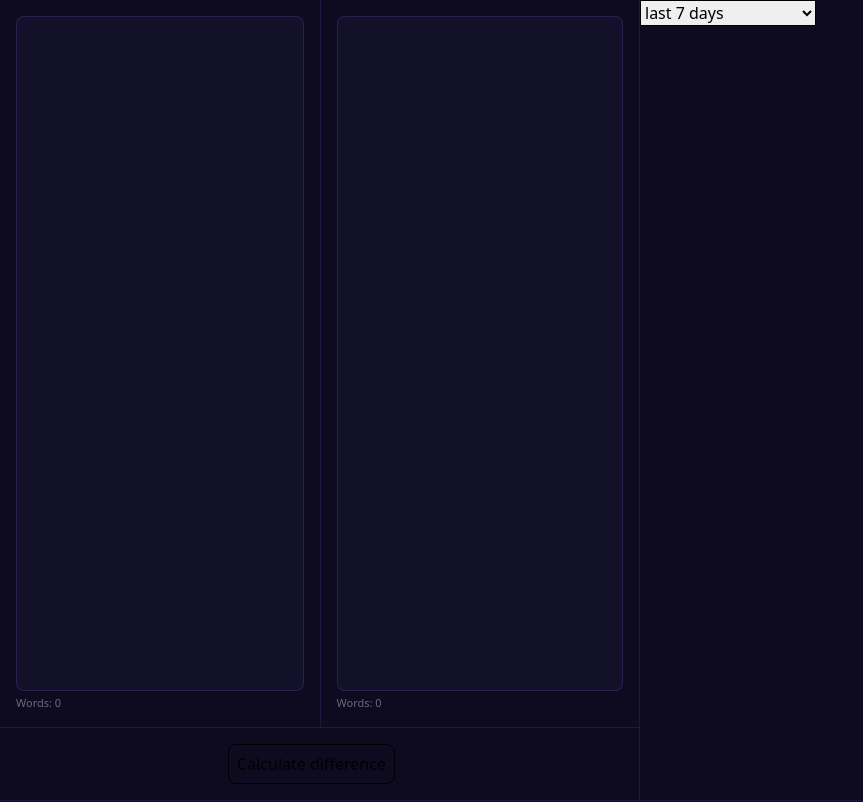
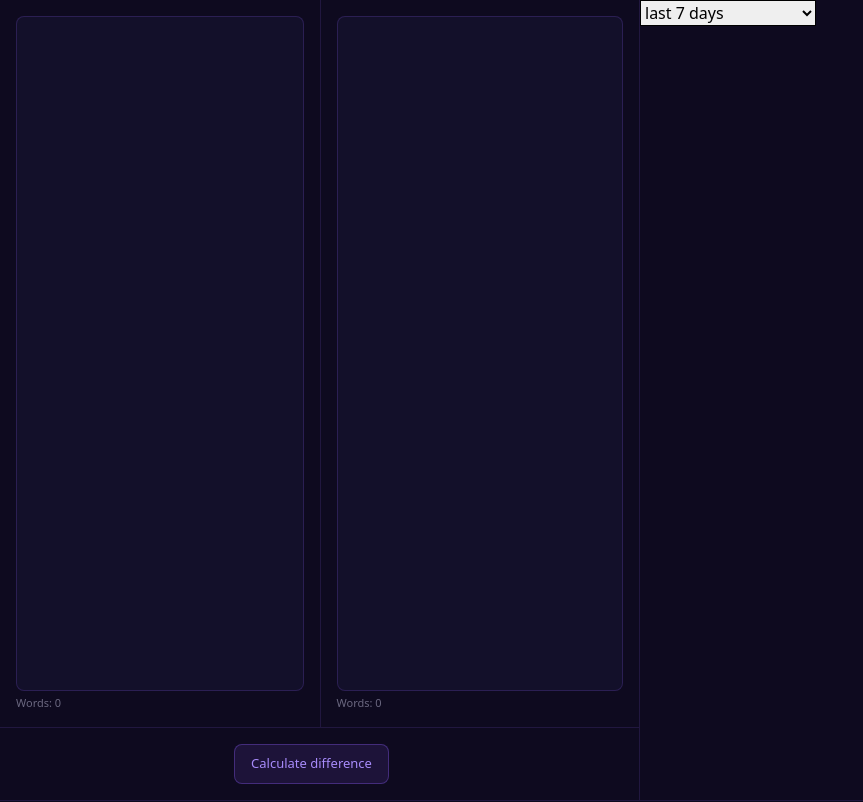
Before and after one commit to levithdev/PomoWords, a React (Vite) app: page / in a window 1280 px wide. Shown: the top 802 px of the page, without its empty margins (0-863 px from the left). Built offline with nearby package versions, Linux system fonts and the light colour scheme.

Commit message:
feat: redesign ButtonCalculateDifference with dark purple theme

```diff
--- a/src/components/ButtonCalculeteDiferrence.tsx
+++ b/src/components/ButtonCalculeteDiferrence.tsx
@@ -1,25 +1,37 @@
 interface ButtonCalculateDifferenceProps {
   onCalculateDifference: () => void
   onPomoVerification: () => void
-  difference: number | null;
+  difference: number | null
 }
 
-export function ButtonCalculateDiferrence(
-  { onCalculateDifference, onPomoVerification, difference }: ButtonCalculateDifferenceProps) {
-
+export function ButtonCalculateDiferrence({
+  onCalculateDifference,
+  onPomoVerification,
+  difference,
+}: ButtonCalculateDifferenceProps) {
   return (
     <button
-      className="border border-black rounded-lg min-h-10 pr-2 pl-2 min-w-16"
       onClick={() => {
         onCalculateDifference()
         onPomoVerification()
-      }}>
-      {difference === null ? (
-        "Calculate difference"
-      ) : (
-        difference
-      )}
+      }}
+      style={{
+        background: "rgba(139,92,246,0.12)",
+        border: "1px solid rgba(139,92,246,0.35)",
+        borderRadius: 8,
+        color: difference === null ? "#A78BFA" : difference >= 0 ? "#86EFAC" : "#FDA4AF",
+        fontSize: 13,
+        fontWeight: 500,
+        padding: "8px 16px",
+        cursor: "pointer",
+        transition: "background 0.15s, border-color 0.15s",
+        minWidth: 64,
+        minHeight: 40,
+      }}
+      onMouseEnter={(e) => (e.currentTarget.style.background = "rgba(139,92,246,0.22)")}
+      onMouseLeave={(e) => (e.currentTarget.style.background = "rgba(139,92,246,0.12)")}
+    >
+      {difference === null ? "Calculate difference" : difference}
     </button>
   )
-
 }
```
